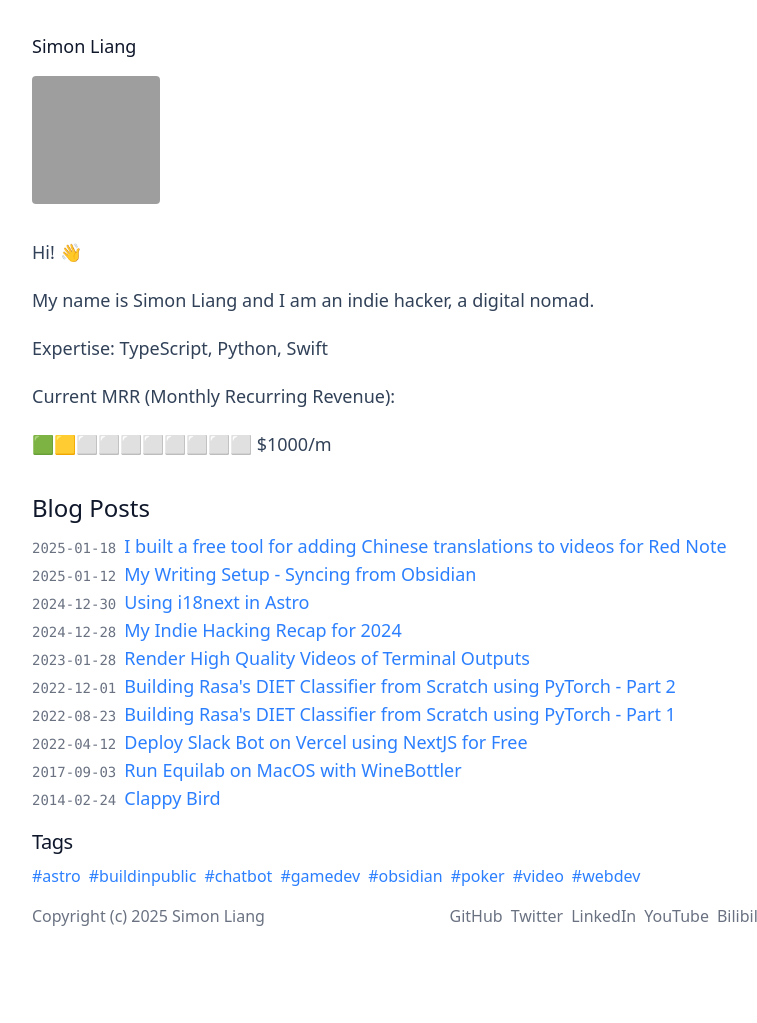
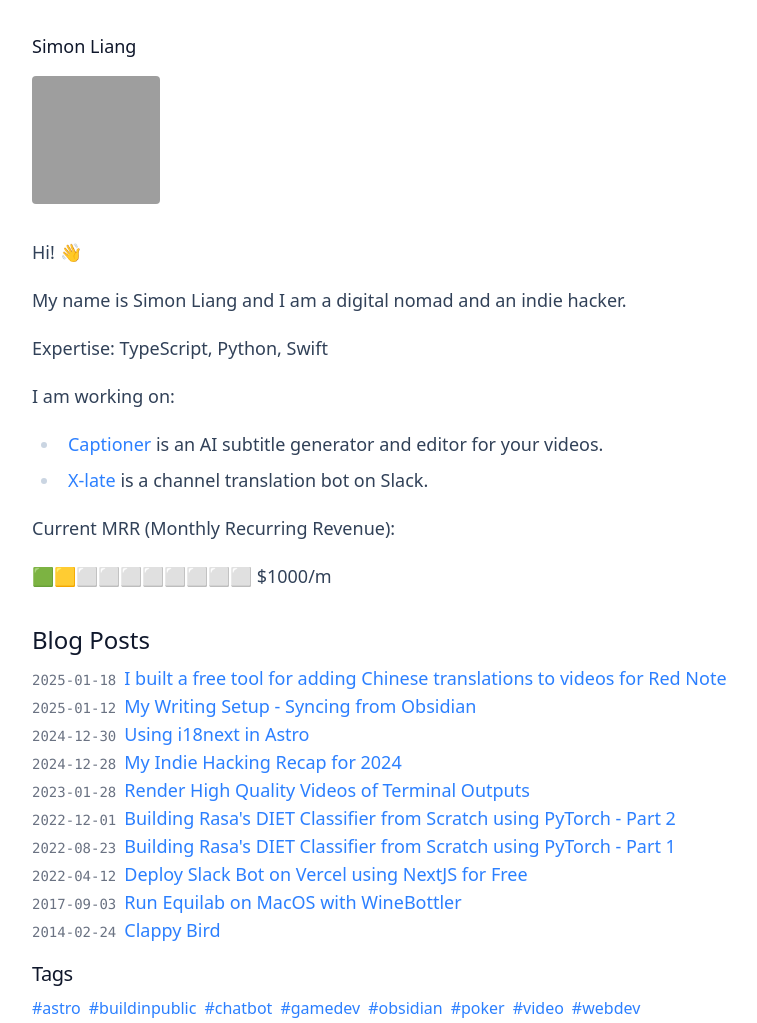
Before and after one commit to lhr0909/lhr0909.github.io, an Astro site: page / in a window 1280 px wide. Shown: the top 1023 px of the page, without its empty margins (224-981 px from the left). Before the commit the page ends 960 px from the top, so only its background shows below. Built offline with nearby package versions, Linux system fonts and the light colour scheme; Astro itself is replaced by a stand-in of ours; some packages are replaced by stand-ins of ours; grey boxes are pictures that could not be loaded.

Commit message:
added links to my product

```diff
--- a/src/content/blog/slack-bot-vercel-nextjs.md
+++ b/src/content/blog/slack-bot-vercel-nextjs.md
@@ -9,7 +9,7 @@ I have been writing Slack Bots / Slack Apps for the past two years and I have be
 
 I am also a huge fan of Serverless. I started writing my first lambda to download DraftKing’s NBA draft information for a side project of mine, and it has been running a few times a day restlessly for the past 7 years. At X-Tech we also help teams and enterprises embrace Serverless as much as possible.
 
-The Slack App I have been writing is [X-late](https://x-late.x-tech.io), a translation bot that can help multi-lingual teams quickly connect and work together without any language barrier. Our team is multi-lingual and sometimes we need to connect our clients and teammate who are outside of China, to our developer and designer teammates in China, and most of the translation bots on Slack didn’t provide good enough translations to do daily collaboration. So I decided to build our own and it has been working very well for us. It was quickly put together as a NodeJS app based on `@slack/bolt` and it was deployed on my AWS account.
+The Slack App I have been writing is [X-late](https://x-late.x-tech.io/?ref=blog), a translation bot that can help multi-lingual teams quickly connect and work together without any language barrier. Our team is multi-lingual and sometimes we need to connect our clients and teammate who are outside of China, to our developer and designer teammates in China, and most of the translation bots on Slack didn’t provide good enough translations to do daily collaboration. So I decided to build our own and it has been working very well for us. It was quickly put together as a NodeJS app based on `@slack/bolt` and it was deployed on my AWS account.
 
 Lately I am in love with the [Vercel platform](https://vercel.com/home). It provides a way for me and my team to quickly put up websites written in React for free. Recently I wonder if there is a way I can move X-late into a Serverless app on Vercel. So I decided to take a crack at it.
 
--- a/src/content/info/intro.mdx
+++ b/src/content/info/intro.mdx
@@ -5,9 +5,14 @@ import headshot from '../images/simonliang.jpg';
 
 Hi! 👋
 
-My name is Simon Liang and I am an indie hacker, a digital nomad.
+My name is Simon Liang and I am a digital nomad and an indie hacker.
 
 Expertise: TypeScript, Python, Swift
+
+I am working on:
+
+- [Captioner](https://captioner.io/?ref=divby0) is an AI subtitle generator and editor for your videos.
+- [X-late](https://x-late.x-tech.io/?ref=divby0) is a channel translation bot on Slack.
 
 Current MRR (Monthly Recurring Revenue):
 
```
